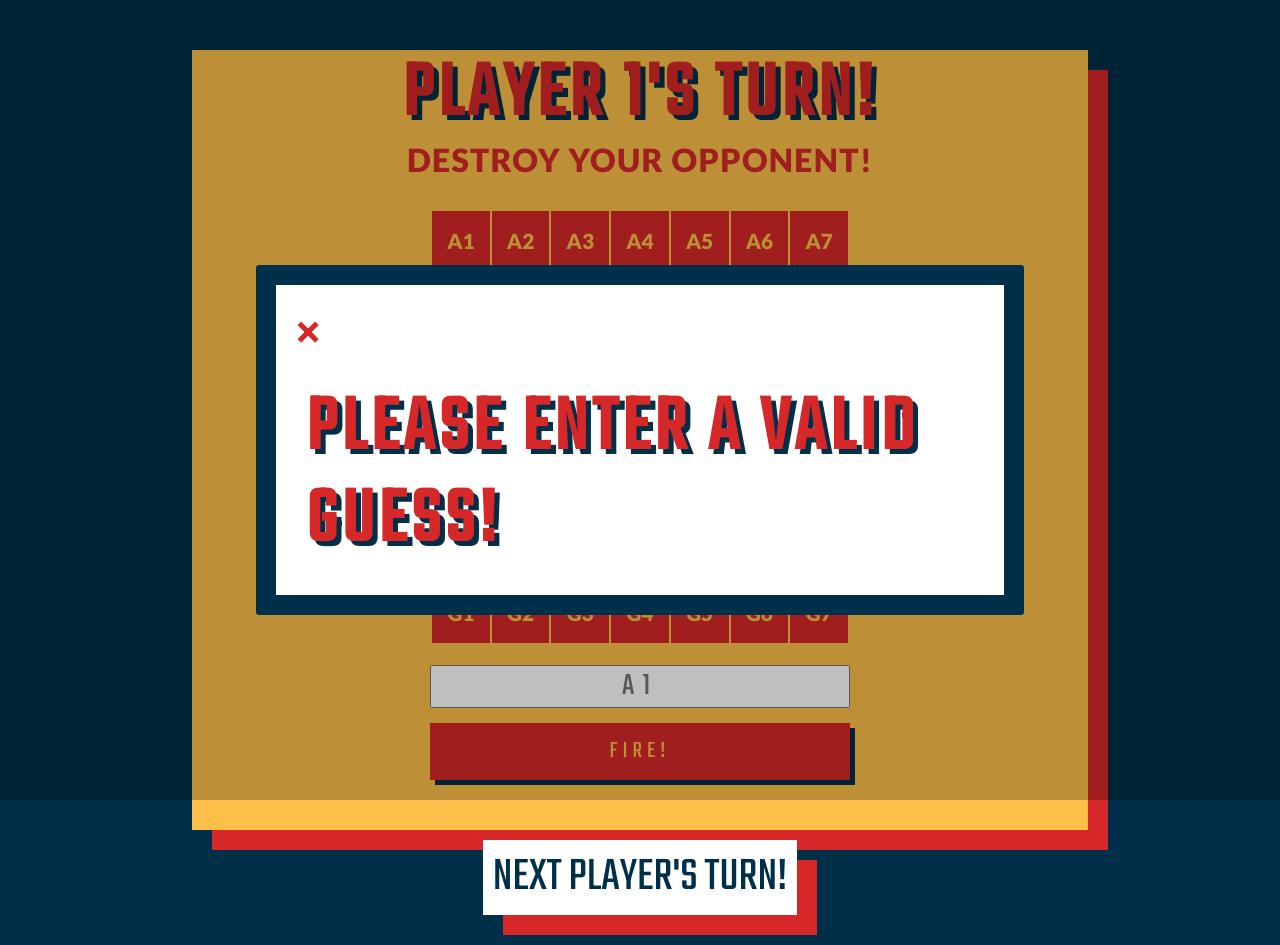
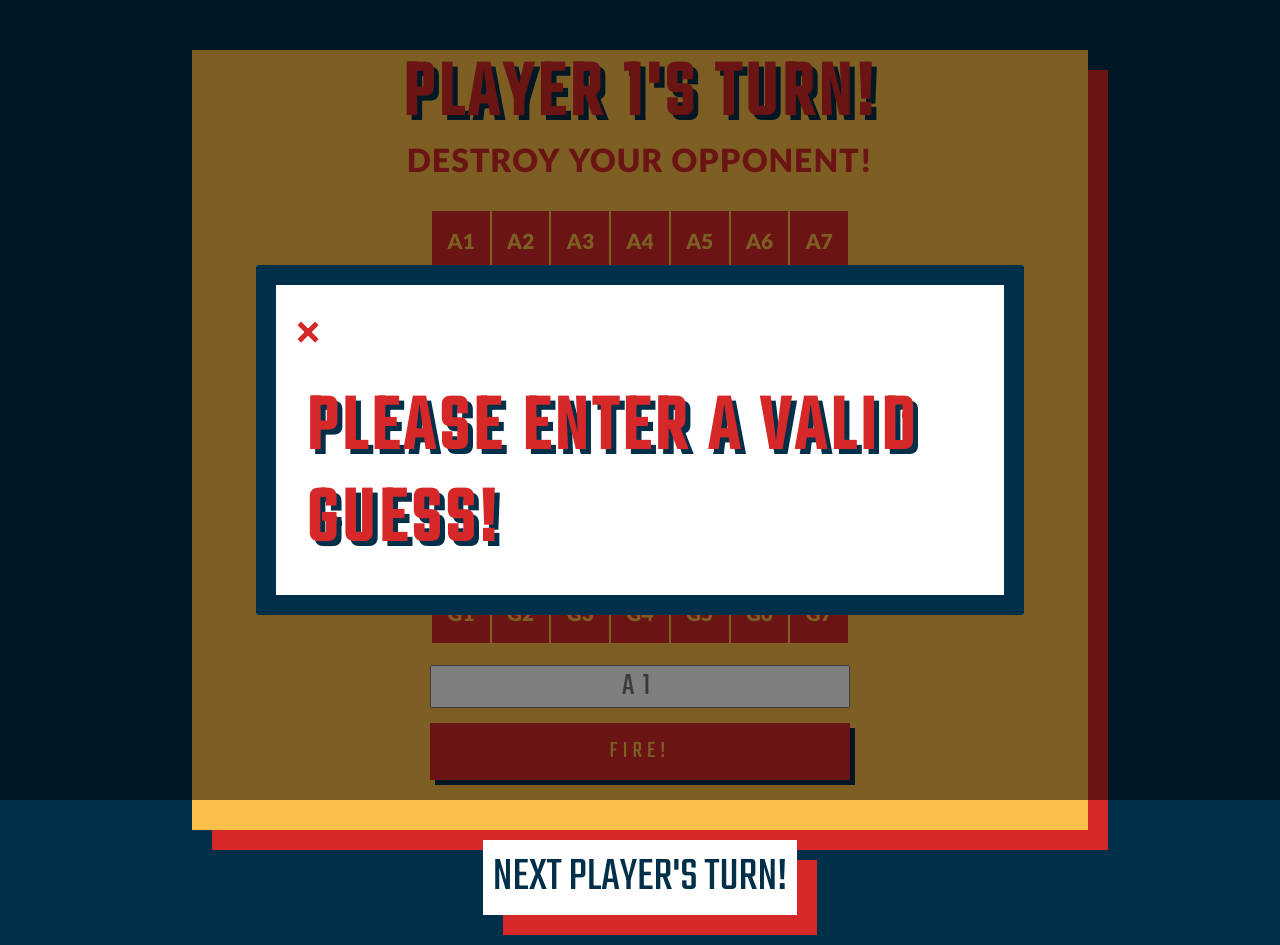
Before and after one commit to rocketBattle/battleRockets, a React (Create React App) app: page /GameBoard in a window 1280 px wide. Both pictures are taken after typing "Sample" into the empty fields and a click on the button "FIRE!". Built offline with nearby package versions, Linux system fonts and the light colour scheme.

Commit message:
adjusted opacity of modal background

```diff
--- a/src/styles/sass/partials/_modal.scss
+++ b/src/styles/sass/partials/_modal.scss
@@ -6,7 +6,7 @@
   left: 0;
   position: fixed;
   z-index: 10;
-  opacity: 50%;
+  opacity: 100%;
 }
 
 .modal {
```
